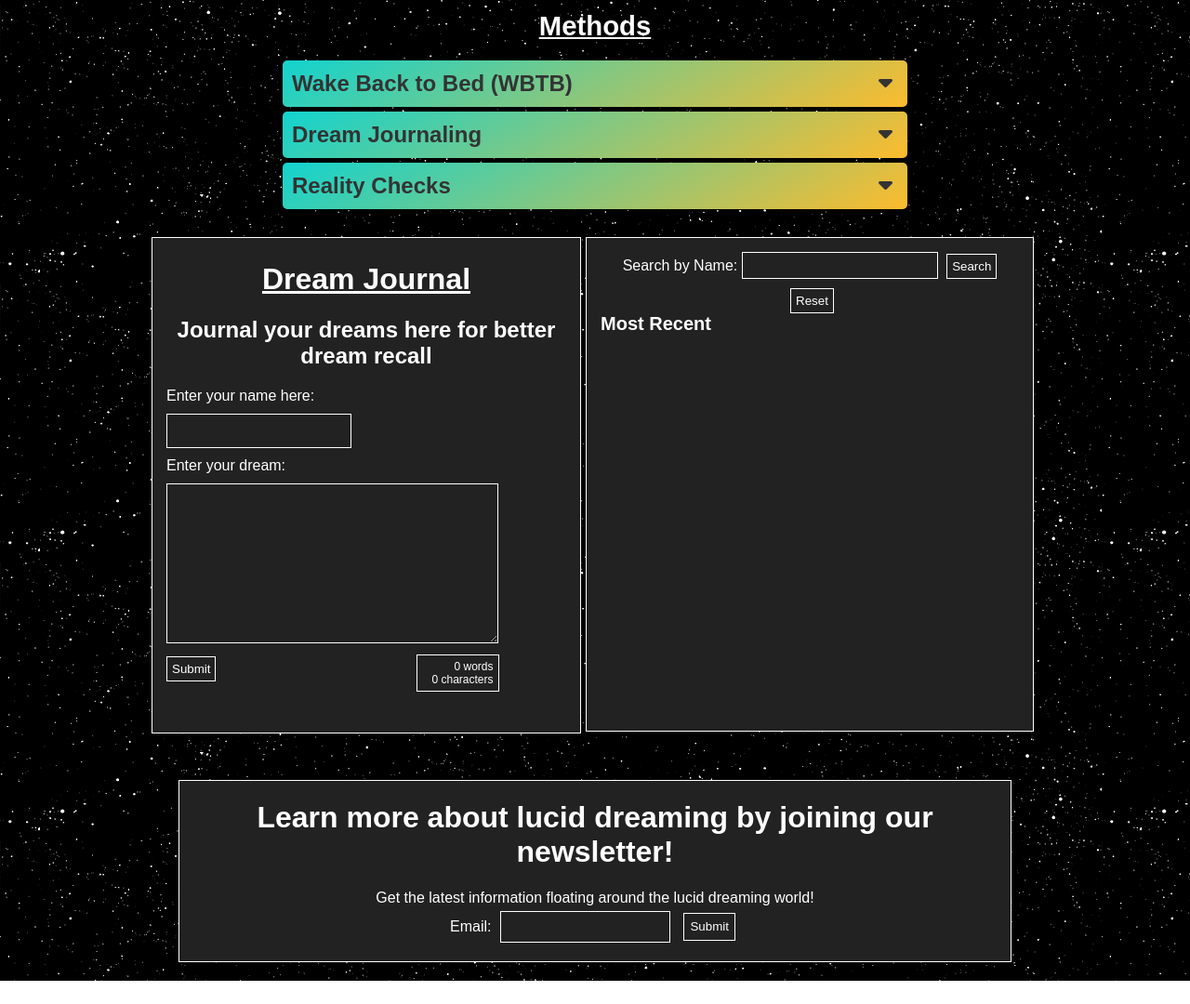
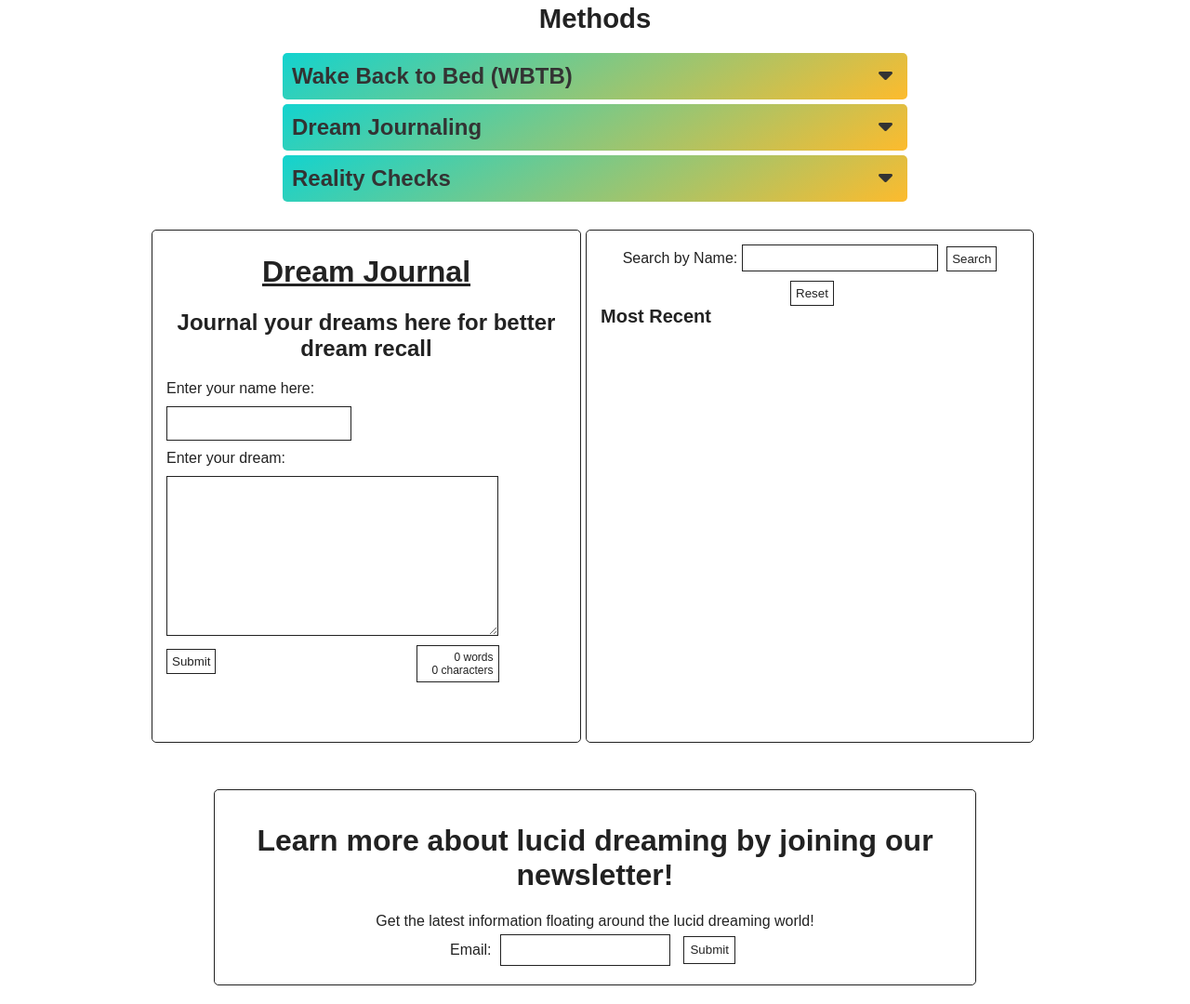
Before and after one commit to ev4n32/Lucid-Dreaming-Explainer-2.0, a plain HTML site: page index.html in a window 1280 px wide. Shown: the part 1362-2442 px from the top of the page at 93% size. Before the commit the page ends 2417 px from the top, so only its background shows below. Drawn offline with Linux system fonts and the light colour scheme; no server answers.

Commit message:
Implemented new website design

```diff
--- a/style.css
+++ b/style.css
@@ -7,22 +7,19 @@ body, header, p {
     font-family: Arial, Helvetica, sans-serif;
 }
 body {
-    color: #FFF;
-    background: url("starbg.png") repeat;
+    color: #222;
+    /*background: url("starbg.png") repeat;*/
+    background-color: #fff;
 }
 /* NAVBAR START */
 .head {
     padding: 7.5px;
     background: rgb(34,193,195);
     background: linear-gradient(151deg, #12d3cf 0%, rgba(253,187,45,1) 100%);
-    border-radius: 5px;
     font-size: 25px;
     display: flex;
     font-weight: bold;
     height: 30px;
-    margin-top: 10px;
-    margin-left: 15%;
-    margin-right: 15%;
     color: #333;
 }
 #links {
@@ -36,7 +33,7 @@ body {
     color: #333;
     padding: 5px;
     margin: 0;
-    border: 1px dotted black;
+    border: 1px solid black;
     flex-direction: row;
 }
 #links a:hover {
@@ -72,14 +69,17 @@ body {
 
 /* SPLASH PAGE */
 .cont1 {
-    margin-left: 15%;
-    margin-right: 15%;
+    margin-left: 13%;
+    margin-right: 13%;
+    margin-top: 15px;
     background-color: #fcf9ec;
     display: flex;
     flex-direction: column;
     background: url("lucid2.png") no-repeat center;
     background-size: 1080px;
+    border-radius: 5px;
     color: #b0f4e6;
+
 }
 .title {
     margin-top: 10%;
@@ -136,8 +136,6 @@ body {
     flex-wrap: wrap;
     margin-left: 15%;
     margin-right: 15%;
-    background-color: #222;
-    border: 1px solid #fff;
 }
 #about .box1{
     width: 1200px;
@@ -147,10 +145,9 @@ body {
 .box1 h1 {
     text-align: center;
     padding: 15px;
-    color: #FFF;
+    color: #222;
     width: 400px;
     margin: auto;
-    text-decoration: underline;
 }
 .iframe-container {
     width: 100%;
@@ -162,6 +159,7 @@ body {
     position: absolute;
     width: 100%;
     height: 100%;
+    border-radius: 5px;
 }
 /* END VIDEO/ABOUT */
 
@@ -173,21 +171,21 @@ body {
 #methodContainer h1 {
     text-align: center;
     font-size: 22pt;
-    text-decoration: underline;
+    text-decoration: none;
 }
 .myDiv p {
     padding: 15px;
 }
 .myDiv {
     display: none;
-    border: 1px solid #FFF;
+    border: 1px solid #222;
     width: 72.5%;
     margin: auto;
     padding: 3px;
     margin-top: 5px;
     margin-bottom: 5px;
     text-align: center;
-    background-color: #222;
+    background-color: #fff;
 }
 .mButton {
     background: rgb(34,193,195);
@@ -220,11 +218,11 @@ body {
     justify-content: center;
 }
 #journal {
-    background-color: #222;
     width: 450px;
     padding: 5px;
     margin-top: 25px;
-    border: 1px solid #fff;
+    border: 1px solid #222;
+    border-radius: 5px;
     margin-right: 5px;
 }
 #journal h1, h2 {
@@ -240,18 +238,18 @@ body {
     padding: 5px;
 }
 #journal input, textarea {
-    border: 1px solid #FFF;
-    background-color: #222;
-    color: #FFF;
+    border: 1px solid #222;
+    background-color: #fff;
+    color: #222;
     margin: 10px;
     padding: 10px;
 }
 #journal button {
     margin-left: 10px;
     margin-bottom: 10px;
-    background-color: #222;
-    border: 1px solid #FFF;
-    color: #FFF;
+    background-color: #fff;
+    border: 1px solid #222;
+    color: #222;
     padding: 5px;
 }
 #journal button:hover {
@@ -259,32 +257,33 @@ body {
 }
 #dreamlist {
     width: 450px;
-    height: 500px;
-    background-color: #222;
+    height: 520px;
     padding: 15px;
     margin-top: 25px;
     margin-right: 5px;
-    border: 1px solid #FFF;
+    border: 1px solid #222;
+    border-radius: 5px;
     text-align: center;
     overflow-y: auto;
 }
 #dreamlog {
     text-align:left;
+    background-color: #fff;
 }
 #dreamlist label, input {
     margin-bottom: 10px;
 }
 #dreamlist input {
-    background-color: #222;
-    border: 1px solid #fff;
+    background-color: #fff;
+    border: 1px solid #222;
     padding: 5px;
-    color: #fff;
+    color: #222;
     font-size: 15px;
 }
 #dreamlist button {
-    background-color: #222;
-    border: 1px solid #fff;
-    color: #fff;
+    background-color: #fff;
+    border: 1px solid #222;
+    color: #222;
     padding: 5px;
     margin-left: 5px;
 }
@@ -300,12 +299,12 @@ body {
 #dream {
     padding: 5px;
     margin-bottom: 5px;
-    border: 1px solid #FFF;
+    border: 1px solid #222;
 }
 
 .count {
-    background-color: #222;
-    border: 1px solid #fff;
+    background-color: #fff;
+    border: 1px solid #222;
     padding: 5px;
     position: relative;
     text-align: right;
@@ -323,21 +322,21 @@ body {
 
 /* START NEWSLETTER */
 #newsletter {
-    margin-left: 15%;
-    margin-right: 15%;
+    margin-left: 18%;
+    margin-right: 18%;
     margin-top: 50px;
     margin-bottom: 20px;
-    padding-bottom: 15px;
+    padding: 15px;
     text-align: center;
-    border: 1px solid #FFF;
-    background-color: #222;
+    border: 1px solid #222;
+    border-radius: 5px;
 }
 #newsletter input {
     margin: 5px;
     height: 30px;
-    background-color: #222;
-    border: 1px solid #fff;
-    color: #fff;
+    background-color: #fff;
+    border: 1px solid #222;
+    color: #222;
 }
 /* ************** */
 /* MOBILE SETTING */
@@ -356,12 +355,11 @@ body {
     #links2 {
         display: none;
     }
-    .cont1 {
-        margin: 5px;
-    }
     .head {
-        margin: 0;
-        border-radius: 0px;
+        margin-left: 12.5%;
+        margin-right: 12.5%;
+        margin-top: 20px;
+        border-radius: 5px;
     }
 }
 
```
